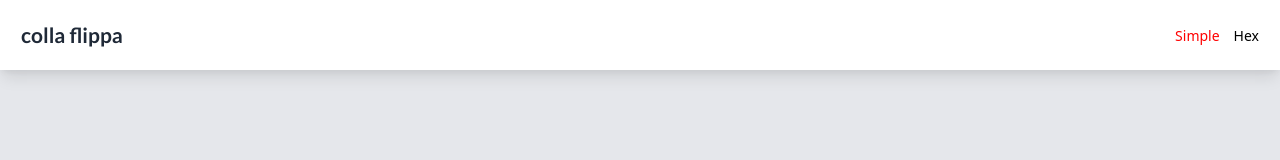
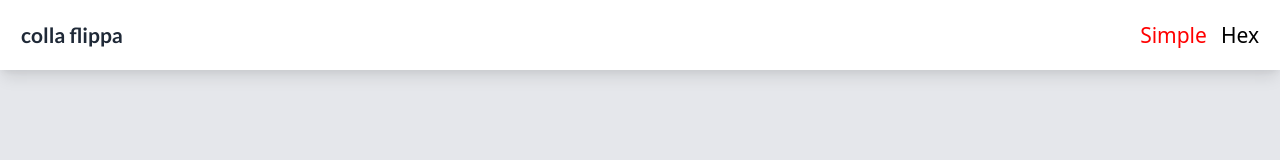
Before and after one commit to thebasilugo/colla-flippa, a plain HTML site: page index.html in a window 1280 px wide. Shown: the top 160 px of the page. Drawn offline with nearby package versions, Linux system fonts and the light colour scheme.

Commit message:
add nav-ui buttons

```diff
--- a/index.html
+++ b/index.html
@@ -22,8 +22,19 @@
           <a href="#">colla flippa</a>
         </h2>
         <div class="links sm:flex space-x-4">
-          <span class="simple text-gray-600 cursor-pointer">Simple</span>
-          <span class="hex text-gray-600 cursor-pointer">Hex</span>
+          <span class="simple text-gray-600 cursor-pointer text-2xl"
+            >Simple</span
+          >
+          <span class="hex text-gray-600 cursor-pointer text-2xl">Hex</span>
+          <!-- <button class="ui circular icon button nav-btn">
+            <i class="folder icon"></i>
+          </button>
+          <button class="ui circular icon button nav-btn">
+            <i class="heart icon"></i>
+          </button>
+          <button class="ui circular icon button nav-btn">
+            <i class="plus icon"></i>
+          </button> -->
         </div>
         <!-- <div class="sm:hidden block">
           <i class="big bars icon" id="hamburger-icon"></i>
```
